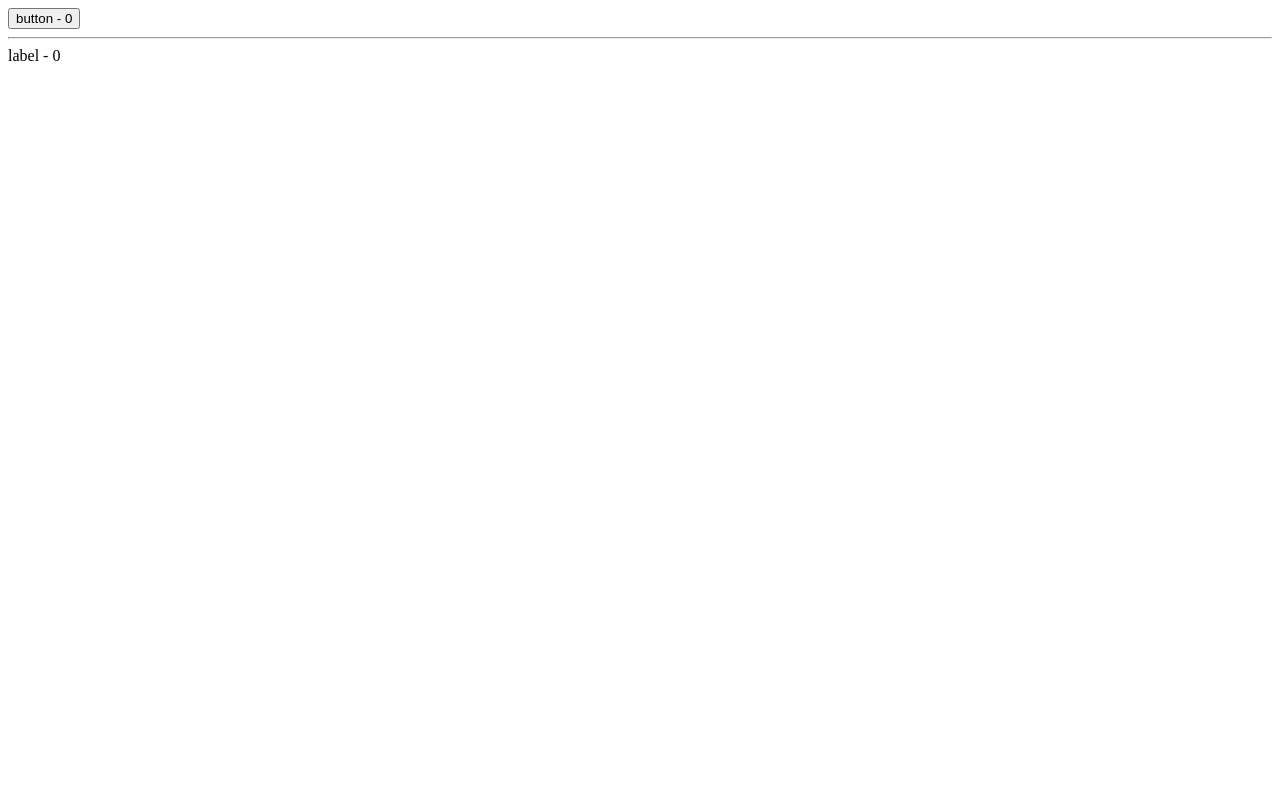
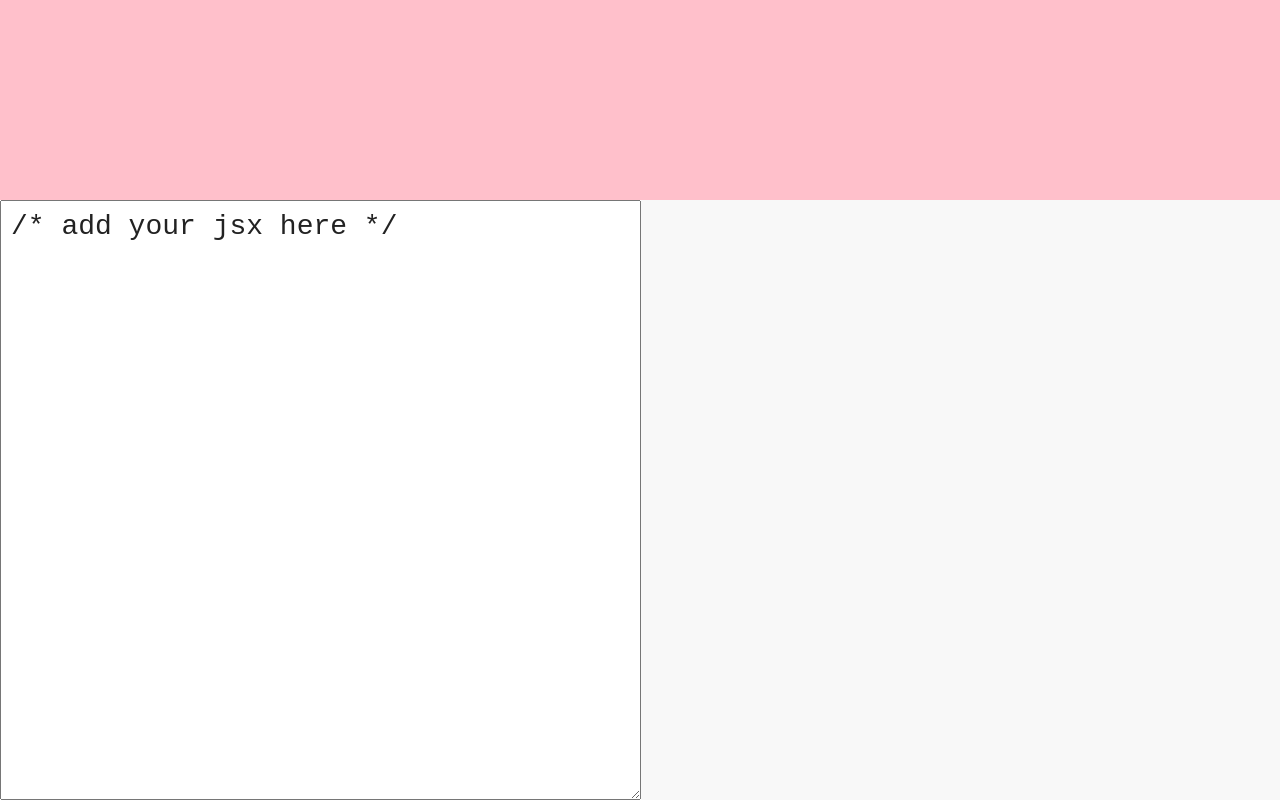
Before and after one commit to Birdrock/react-fundamentals, a React (Create React App) app: page / in a window 1280 px wide. Built offline with nearby package versions, Linux system fonts and the light colour scheme.

Commit message:
JSX babel live transpiler.

```diff
--- a/public/index.html
+++ b/public/index.html
@@ -3,6 +3,7 @@
   <head>
     <meta charset="UTF-8">
     <title>React App</title>
+    <script src="https://cdnjs.cloudflare.com/ajax/libs/babel-standalone/6.26.0/babel.min.js"></script>
   </head>
   <body>
     <div id="root"></div>
--- /dev/null
+++ b/src/App.css
@@ -0,0 +1,34 @@
+body {
+  margin: 0;
+  padding: 0;
+  font-family: monospace;
+}
+
+header {
+  display: block;
+  height: 25vh;
+  overflow: auto;
+  background-color: pink;
+  color: red;
+  font-size: 28px;
+}
+
+.container {
+  height: 75vh;
+  display: flex;
+}
+
+pre {
+  background-color: #f8f8f8;
+}
+
+pre, textarea {
+  width: 50%;
+  font-family: monospace;
+  font-size: 28px;
+  margin: 0;
+  padding: 10px;
+  color: #222;
+}
+
+textarea:focus {outline: 0}
--- a/src/App.js
+++ b/src/App.js
@@ -1,57 +1,45 @@
 import React from 'react';
+import './App.css'
 import ReactDOM from 'react-dom';
 import PropTypes from 'prop-types';
 
-const HOC = (InnerComponent) => class extends React.Component {
+class App extends React.Component {
   constructor(){
     super();
-    this.state = {count:0}
+    this.state = {
+      input: '/* add your jsx here */',
+      output: '',
+      err: ''
+    }
   }
-  update(){
-    this.setState({count: this.state.count + 1})
-  }
-  componentWillMount(){
-    console.log('will mount')
+  update(e){
+    let code = e.target.value
+    try {
+      this.setState({
+        output: window.Babel.transform(code, { presets: ['es2015', 'react']})
+          .code,
+        err: ''
+      })
+    }
+    catch(err){
+      this.setState({err: err.message})
+    }
   }
   render(){
     return (
-      <InnerComponent
-        {...this.props}
-        {...this.state}
-        update={this.update.bind(this)}
-      />
-    )
-  }
-}
-
-class App extends React.Component {
-  render(){
-    return (
       <div>
-        <Button>button</Button>
-        <hr/>
-        <LabelHOC>label</LabelHOC>
+        <header>{this.state.err}</header>
+        <div className="container">
+          <textarea
+            onChange={this.update.bind(this)}
+            defaultValue={this.state.input}/>
+          <pre>
+            {this.state.output}
+          </pre>
+        </div>
       </div>
     )
   }
 }
 
-const Button = HOC((props) =>
-  <button onClick={props.update}>{props.children} - {props.count}</button>)
-
-class Label extends React.Component {
-  componentWillMount(){
-    console.log('label will mount')
-  }
-  render(){
-    return (
-      <label onMouseMove={this.props.update}>
-        {this.props.children} - {this.props.count}
-      </label>
-    )
-  }
-}
-
-const LabelHOC = HOC(Label)
-
 export default App
```
